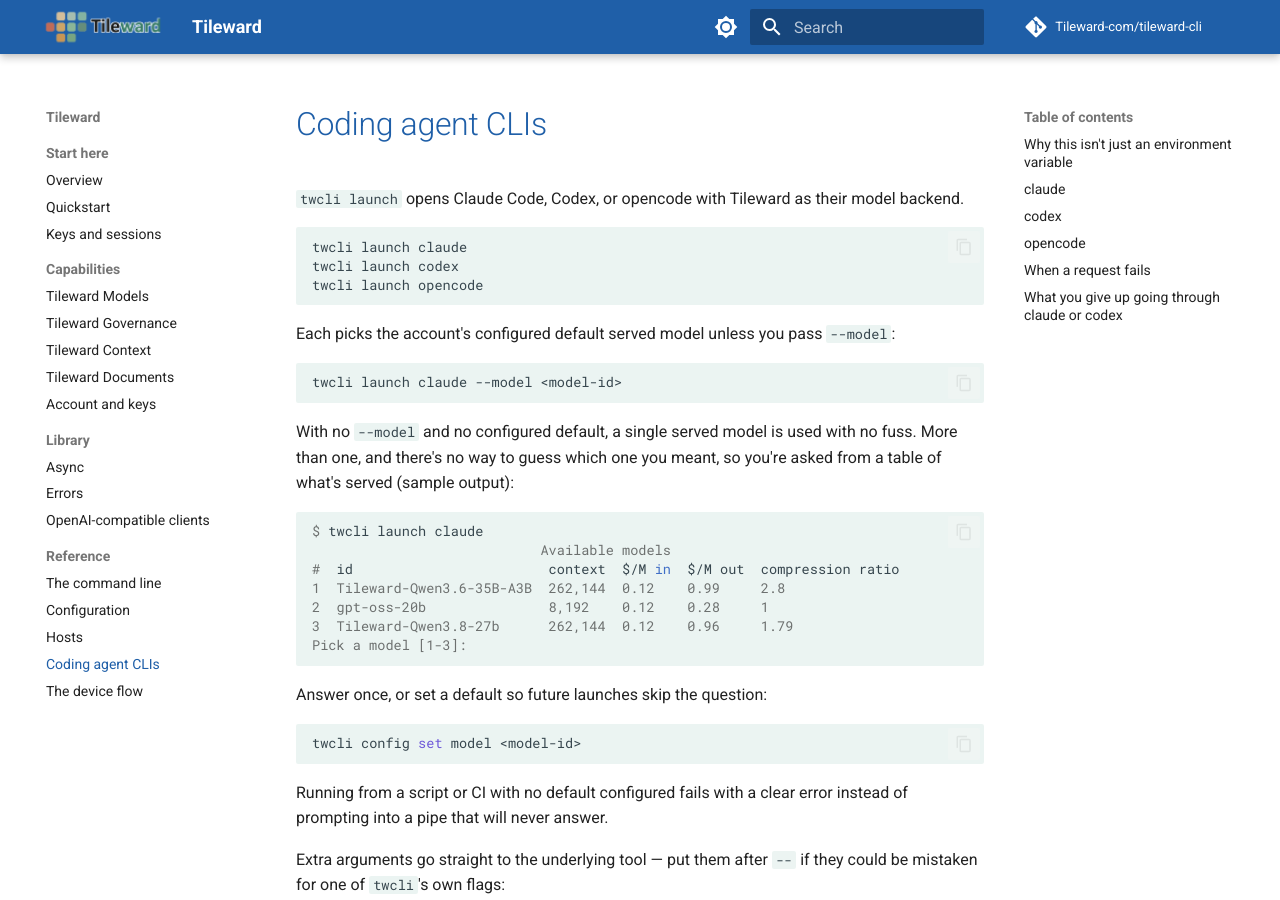
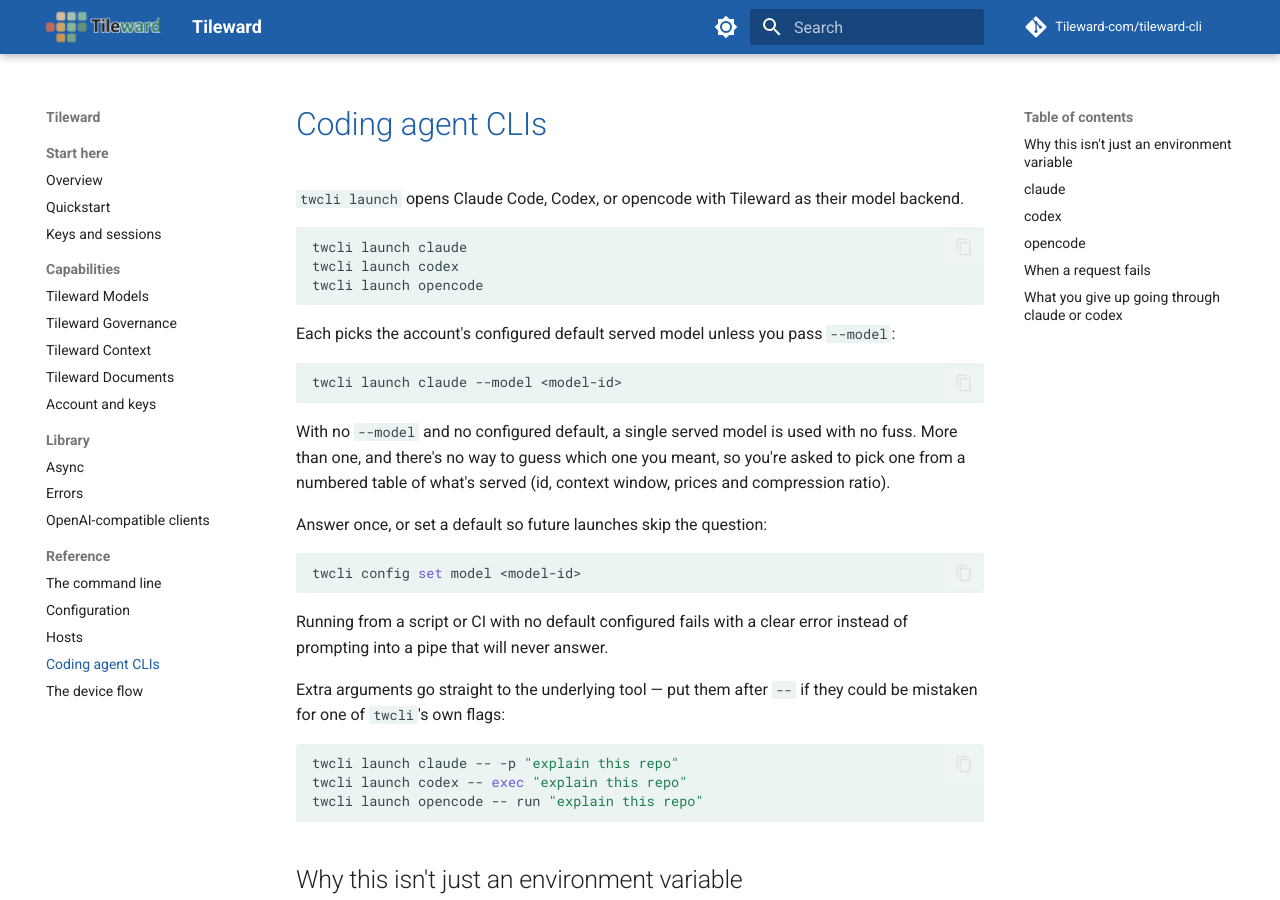
Before and after one commit to Tileward-com/tileward-cli, an MkDocs documentation site: the page built from docs/launch.md, in a window 1280 px wide and 900 px high. Built offline with MkDocs 1.6.1 and Material for MkDocs 9.7.7, drawn with Linux system fonts in a browser that asks for light colours; comment, search, counter and statistics services are not loaded.

Commit message:
Docs sample output no longer names a model
Co-Authored-By: Claude Sonnet 5.5 <noreply@anthropic.com>

````diff
--- a/docs/launch.md
+++ b/docs/launch.md
@@ -15,19 +15,8 @@ twcli launch claude --model <model-id>
 ```
 
 With no `--model` and no configured default, a single served model is used with no fuss. More
-than one, and there's no way to guess which one you meant, so you're asked from a table of what's
-served (sample output):
-
-<!-- sample output -->
-```console
-$ twcli launch claude
-                            Available models
-#  id                        context  $/M in  $/M out  compression ratio
-1  Tileward-Qwen3.6-35B-A3B  262,144  0.12    0.99     2.8
-2  gpt-oss-20b               8,192    0.12    0.28     1
-3  Tileward-Qwen3.8-27b      262,144  0.12    0.96     1.79
-Pick a model [1-3]:
-```
+than one, and there's no way to guess which one you meant, so you're asked to pick one from a
+numbered table of what's served (id, context window, prices and compression ratio).
 
 Answer once, or set a default so future launches skip the question:
 
````
Also changed, not shown: README.md (+2 -7 lines), docs/models.md (+2 -9 lines), 1 other file.
